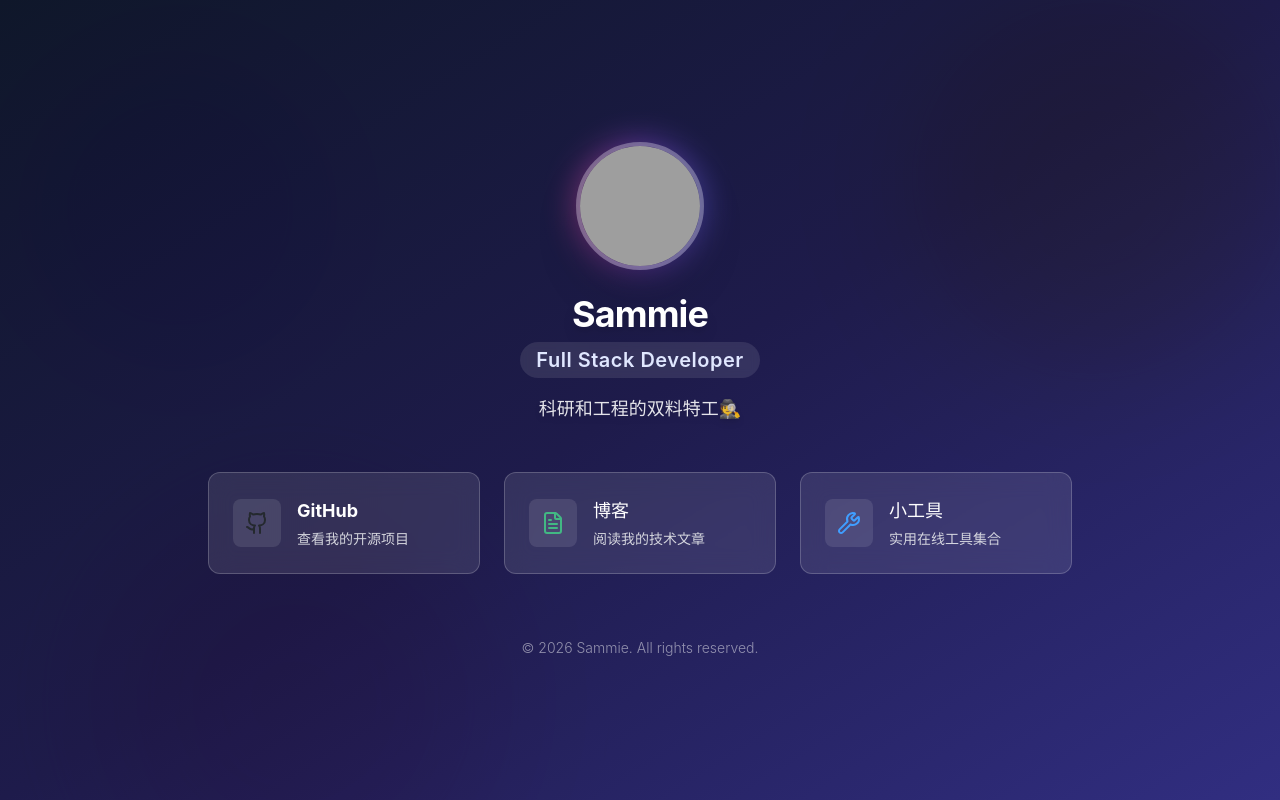
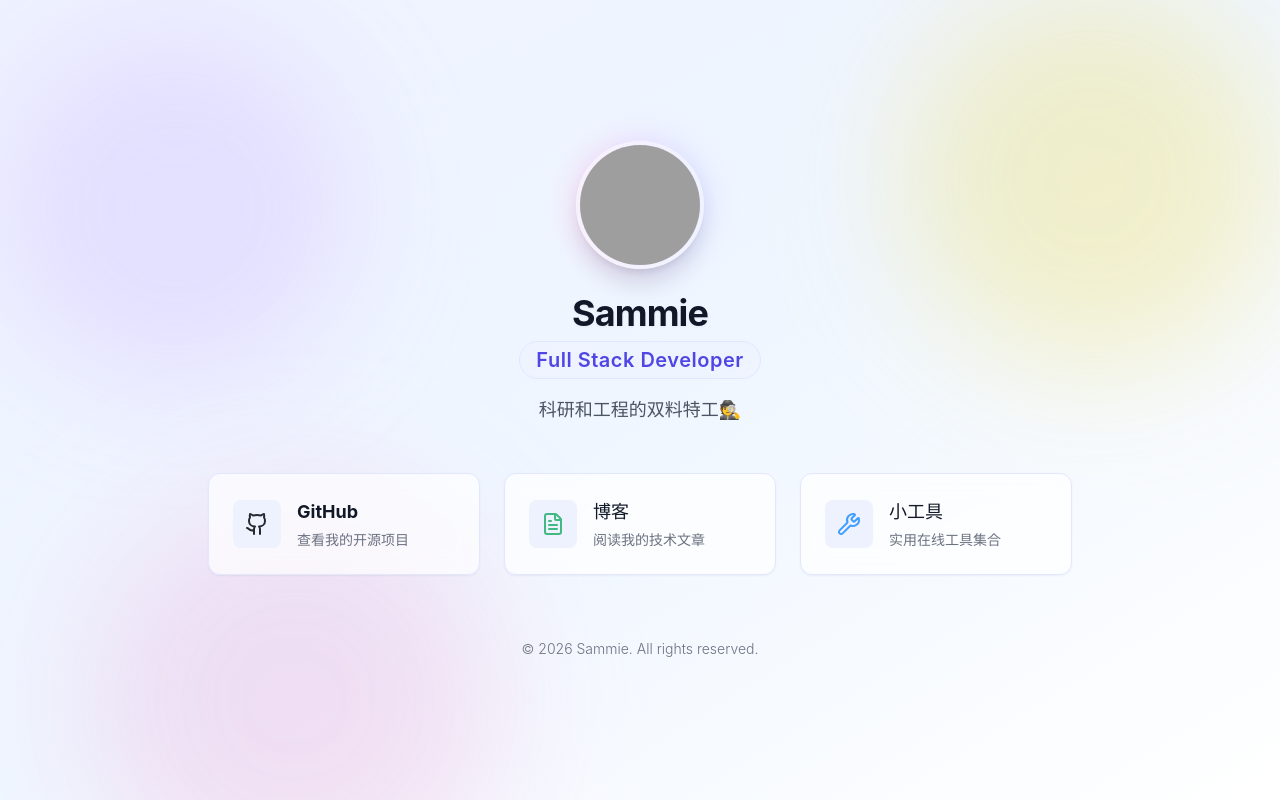
Before and after one commit to szysammie/szysammie.github.io, a Vue app: page / in a window 1280 px wide. Built offline with nearby package versions, Linux system fonts and the light colour scheme; grey boxes are pictures that could not be loaded.

Commit message:
style: switch to light theme and remove trae badge

```diff
--- a/src/components/LinkCard.vue
+++ b/src/components/LinkCard.vue
@@ -17,17 +17,17 @@ const iconComponent = computed(() => {
   <a
     :href="link.url"
     target="_blank"
-    class="block p-6 rounded-xl border border-white/20 bg-white/10 backdrop-blur-md hover:bg-white/20 transition-all duration-300 hover:-translate-y-1 hover:shadow-xl group no-underline"
+    class="block p-6 rounded-xl border border-indigo-100 bg-white/70 backdrop-blur-md hover:bg-white/90 transition-all duration-300 hover:-translate-y-1 hover:shadow-xl group no-underline shadow-sm"
   >
     <div class="flex items-center gap-4">
       <div
-        class="p-3 rounded-lg bg-white/10 text-white group-hover:scale-110 transition-transform duration-300 flex items-center justify-center"
+        class="p-3 rounded-lg bg-indigo-50 text-indigo-600 group-hover:scale-110 transition-transform duration-300 flex items-center justify-center"
       >
-        <component :is="iconComponent" :size="24" :color="link.color || 'white'" />
+        <component :is="iconComponent" :size="24" :color="link.color || '#4f46e5'" />
       </div>
       <div>
-        <h3 class="text-lg font-bold text-white mb-1">{{ link.title }}</h3>
-        <p class="text-sm text-gray-200/90 font-medium">{{ link.description }}</p>
+        <h3 class="text-lg font-bold text-gray-900 mb-1 group-hover:text-indigo-600 transition-colors">{{ link.title }}</h3>
+        <p class="text-sm text-gray-500 font-medium">{{ link.description }}</p>
       </div>
     </div>
   </a>
--- a/src/components/PersonalProfile.vue
+++ b/src/components/PersonalProfile.vue
@@ -5,19 +5,19 @@ const store = useProfileStore()
 </script>
 
 <template>
-  <div class="flex flex-col items-center text-center text-white mb-12 animate-fade-in-down">
+  <div class="flex flex-col items-center text-center text-gray-900 mb-12 animate-fade-in-down">
     <div class="relative mb-6 group cursor-pointer">
-      <div class="absolute inset-0 bg-gradient-to-r from-pink-500 via-purple-500 to-indigo-500 rounded-full blur-lg opacity-75 group-hover:opacity-100 transition-opacity duration-500 animate-pulse"></div>
+      <div class="absolute inset-0 bg-gradient-to-r from-pink-300 via-purple-300 to-indigo-300 rounded-full blur-lg opacity-75 group-hover:opacity-100 transition-opacity duration-500 animate-pulse"></div>
       <img
         :src="store.avatar"
         :alt="store.name"
-        class="relative w-32 h-32 rounded-full border-4 border-white/30 object-cover shadow-2xl transform group-hover:scale-105 transition-transform duration-500"
+        class="relative w-32 h-32 rounded-full border-4 border-white/50 object-cover shadow-xl transform group-hover:scale-105 transition-transform duration-500"
       />
     </div>
 
-    <h1 class="text-4xl font-bold mb-2 tracking-tight drop-shadow-lg">{{ store.name }}</h1>
-    <h2 class="text-xl text-indigo-100 mb-4 font-semibold tracking-wide bg-white/10 px-4 py-1 rounded-full backdrop-blur-sm">{{ store.title }}</h2>
-    <p class="max-w-lg text-gray-50/90 leading-relaxed text-lg font-medium drop-shadow-md">{{ store.description }}</p>
+    <h1 class="text-4xl font-bold mb-2 tracking-tight drop-shadow-sm text-gray-900">{{ store.name }}</h1>
+    <h2 class="text-xl text-indigo-600 mb-4 font-semibold tracking-wide bg-indigo-50/50 px-4 py-1 rounded-full backdrop-blur-sm border border-indigo-100">{{ store.title }}</h2>
+    <p class="max-w-lg text-gray-600 leading-relaxed text-lg font-medium">{{ store.description }}</p>
   </div>
 </template>
 
--- a/src/views/HomePage.vue
+++ b/src/views/HomePage.vue
@@ -7,11 +7,11 @@ const store = useProfileStore()
 </script>
 
 <template>
-  <div class="min-h-screen w-full flex flex-col items-center justify-center p-6 relative overflow-hidden bg-gradient-to-br from-[#0f172a] via-[#1e1b4b] to-[#312e81]">
+  <div class="min-h-screen w-full flex flex-col items-center justify-center p-6 relative overflow-hidden bg-gradient-to-br from-indigo-50 via-blue-50 to-white">
     <!-- Animated background blobs -->
-    <div class="absolute top-0 left-0 w-96 h-96 bg-purple-500/30 rounded-full mix-blend-multiply filter blur-3xl opacity-70 animate-blob"></div>
-    <div class="absolute top-0 right-0 w-96 h-96 bg-yellow-500/30 rounded-full mix-blend-multiply filter blur-3xl opacity-70 animate-blob animation-delay-2000"></div>
-    <div class="absolute -bottom-32 left-20 w-96 h-96 bg-pink-500/30 rounded-full mix-blend-multiply filter blur-3xl opacity-70 animate-blob animation-delay-4000"></div>
+    <div class="absolute top-0 left-0 w-96 h-96 bg-purple-300/40 rounded-full mix-blend-multiply filter blur-3xl opacity-70 animate-blob"></div>
+    <div class="absolute top-0 right-0 w-96 h-96 bg-yellow-300/40 rounded-full mix-blend-multiply filter blur-3xl opacity-70 animate-blob animation-delay-2000"></div>
+    <div class="absolute -bottom-32 left-20 w-96 h-96 bg-pink-300/40 rounded-full mix-blend-multiply filter blur-3xl opacity-70 animate-blob animation-delay-4000"></div>
 
     <div class="w-full max-w-4xl z-10 flex flex-col items-center">
       <PersonalProfile />
@@ -24,7 +24,7 @@ const store = useProfileStore()
         />
       </div>
 
-      <footer class="mt-16 text-white/50 text-sm font-light z-10 animate-fade-in">
+      <footer class="mt-16 text-gray-500 text-sm font-light z-10 animate-fade-in">
         &copy; {{ new Date().getFullYear() }} {{ store.name }}. All rights reserved.
       </footer>
     </div>
--- a/vite.config.ts
+++ b/vite.config.ts
@@ -2,7 +2,6 @@ import { defineConfig } from 'vite'
 import vue from '@vitejs/plugin-vue'
 import path from 'path'
 import Inspector from 'unplugin-vue-dev-locator/vite'
-import traeBadgePlugin from 'vite-plugin-trae-solo-badge'
 
 // https://vite.dev/config/
 export default defineConfig({
@@ -13,15 +12,6 @@ export default defineConfig({
   plugins: [
     vue(),
     Inspector(),
-    traeBadgePlugin({
-      variant: 'dark',
-      position: 'bottom-right',
-      prodOnly: true,
-      clickable: true,
-      clickUrl: 'https://www.trae.ai/solo?showJoin=1',
-      autoTheme: true,
-      autoThemeTarget: '#app',
-    }),
   ],
   resolve: {
     alias: {
```
